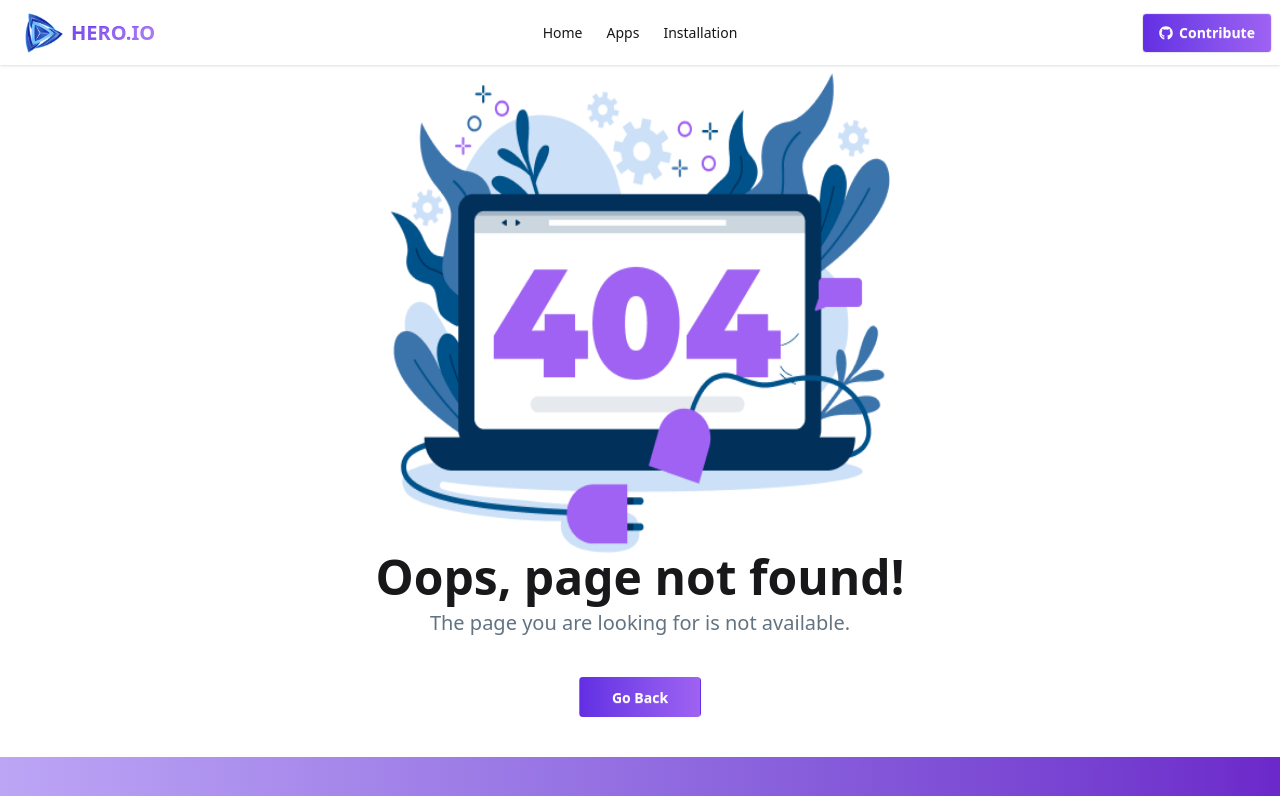
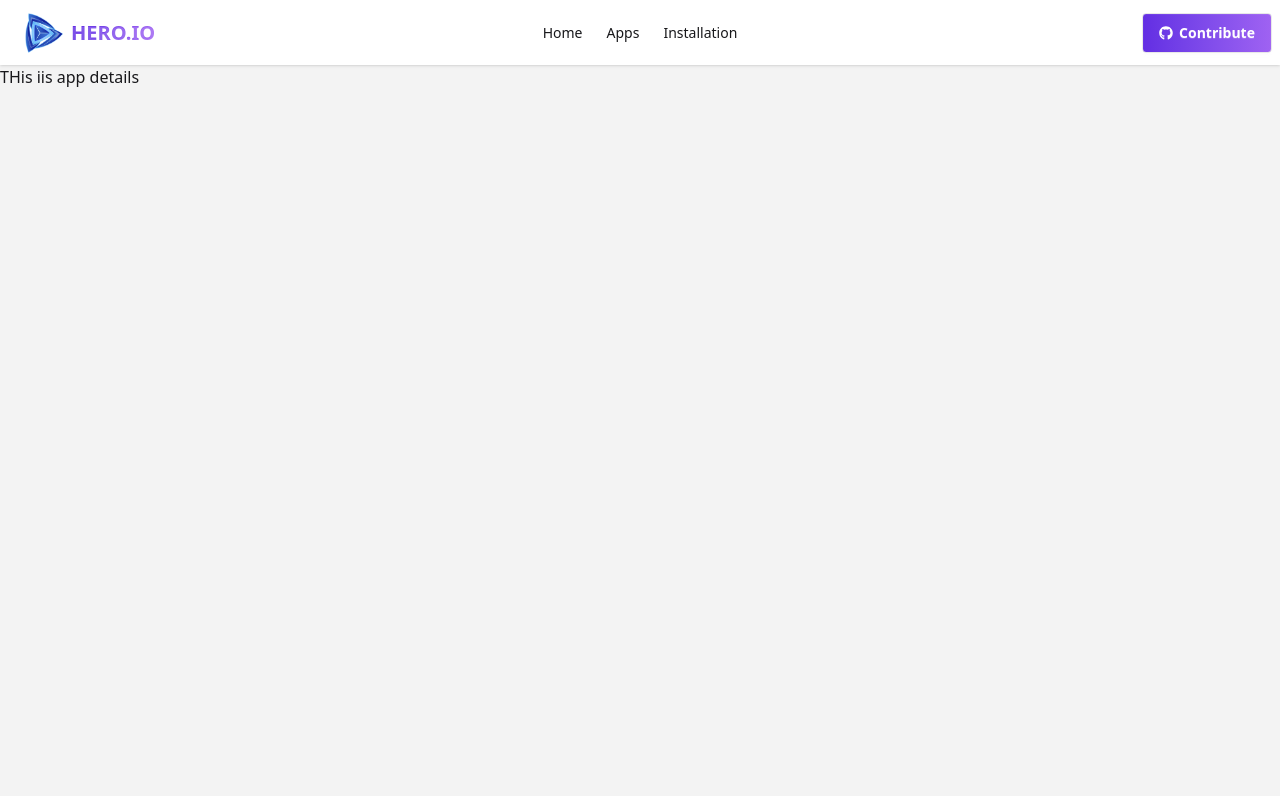
Before and after one commit to KnoxNeon/B12A08, a React (Vite) app: page /app/1 in a window 1280 px wide. Before the commit this address had no page. Shown: the top 796 px of the page. Built offline with nearby package versions, Linux system fonts and the light colour scheme.

Commit message:
add dynamic app route

```diff
--- /dev/null
+++ b/src/Pages/AppDetails.jsx
@@ -0,0 +1,18 @@
+import React from 'react'
+import { useParams } from 'react-router'
+import useApps from '../Hooks/useApps'
+
+const AppDetails = () => {
+    const { id } = useParams()
+    const { apps } = useApps()
+    const app = apps.find(a => String(a.id) === id)
+    console.log(app)
+
+  return (
+    <div>
+      THis iis app details
+    </div>
+  )
+}
+
+export default AppDetails
--- a/src/Routes/Routes.jsx
+++ b/src/Routes/Routes.jsx
@@ -4,6 +4,7 @@ import MainLayout from "../Layouts/MainLayout";
 import ErrorPage from "../Pages/ErrorPage";
 import Home from "../Pages/Home";
 import Installation from "../Pages/Installation";
+import AppDetails from "../Pages/AppDetails";
 
 export const router = createBrowserRouter([
   {
@@ -23,6 +24,10 @@ export const router = createBrowserRouter([
             path: "/installation",
             element: <Installation/>
         },
+        {
+            path: "/app/:id",
+            element: <AppDetails/>
+        },
     ]
 
   },
--- a/src/components/AppCard.jsx
+++ b/src/components/AppCard.jsx
@@ -1,12 +1,13 @@
 import React from 'react'
 import { IoMdDownload } from "react-icons/io";
 import { FaStar } from "react-icons/fa";
+import { Link } from 'react-router';
 
 const AppCard = ({app}) => {
 
   return (
       <div>
-          <div className="card bg-base-100 w-full shadow-sm hover:scale-105">
+          <Link to={`/app/${app.id}`} className="card bg-base-100 w-full shadow-sm hover:scale-105">
               <figure>
                   <img className='w-full lg:h-80 bg-white object-cover'
                       src={app.image}
@@ -20,7 +21,7 @@ const AppCard = ({app}) => {
                       <button className="btn bg-[#FFF0E1] text-[#FF8811] text-base font-medium "><FaStar />{app.ratingAvg}</button>
                   </div>
               </div>
-          </div>
+          </Link>
       </div>
   )
 }
```
